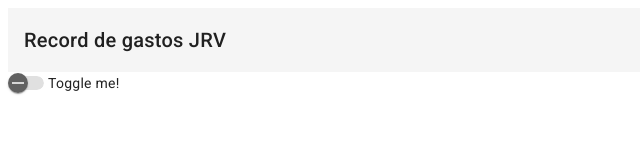
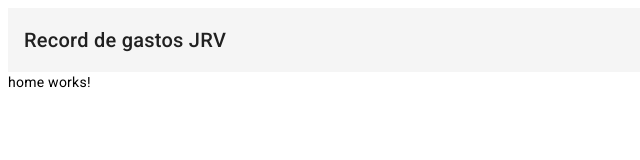
Before and after one commit to joserv28/joserv28.github.io, an Angular app: page /home in a window 1280 px wide. Before the commit this address led to /. Shown: the top 160 px of the page, without its empty margins (0-640 px from the left). Built offline with nearby package versions, Linux system fonts and the light colour scheme.

Commit message:
add routing

```diff
--- a/src/app/app-routing.module.ts
+++ b/src/app/app-routing.module.ts
@@ -1,7 +1,11 @@
 import { NgModule } from '@angular/core';
 import { RouterModule, Routes } from '@angular/router';
+import { HomeComponent } from './home/home.component';
 
-const routes: Routes = [];
+const routes: Routes = [
+  {path: 'home', component: HomeComponent},
+  {path: '', redirectTo: '/home', pathMatch: 'full'},
+];
 
 @NgModule({
   imports: [RouterModule.forRoot(routes)],
--- a/src/app/app.component.html
+++ b/src/app/app.component.html
@@ -3,10 +3,4 @@
   <span>Record de gastos JRV</span>
 </mat-toolbar>
 
-<div class="content" role="main">
-
-  <mat-slide-toggle>Toggle me!</mat-slide-toggle>
-
-</div>
-
 <router-outlet></router-outlet>
--- a/src/app/app.module.ts
+++ b/src/app/app.module.ts
@@ -2,18 +2,22 @@
 import { BrowserModule } from '@angular/platform-browser';
 
 import { AppRoutingModule } from './app-routing.module';
+import { RouterModule } from '@angular/router';
 import { AppComponent } from './app.component';
 import { BrowserAnimationsModule } from '@angular/platform-browser/animations';
 import { MatSlideToggleModule } from '@angular/material/slide-toggle';
 import { MatToolbarModule } from '@angular/material/toolbar';
+import { HomeComponent } from './home/home.component';
 
 @NgModule({
   declarations: [
-    AppComponent
+    AppComponent,
+    HomeComponent
   ],
   imports: [
     BrowserModule,
     AppRoutingModule,
+    RouterModule,
     MatSlideToggleModule,
     MatToolbarModule,
     BrowserAnimationsModule
--- /dev/null
+++ b/src/app/home/home.component.html
@@ -0,0 +1 @@
+<p>home works!</p>
```
Also changed, not shown: src/app/home/home.component.ts (added, +10 -0 lines), src/app/home/home.component.sass (added), 6 other files (tests, documents, lock files or other folders).
